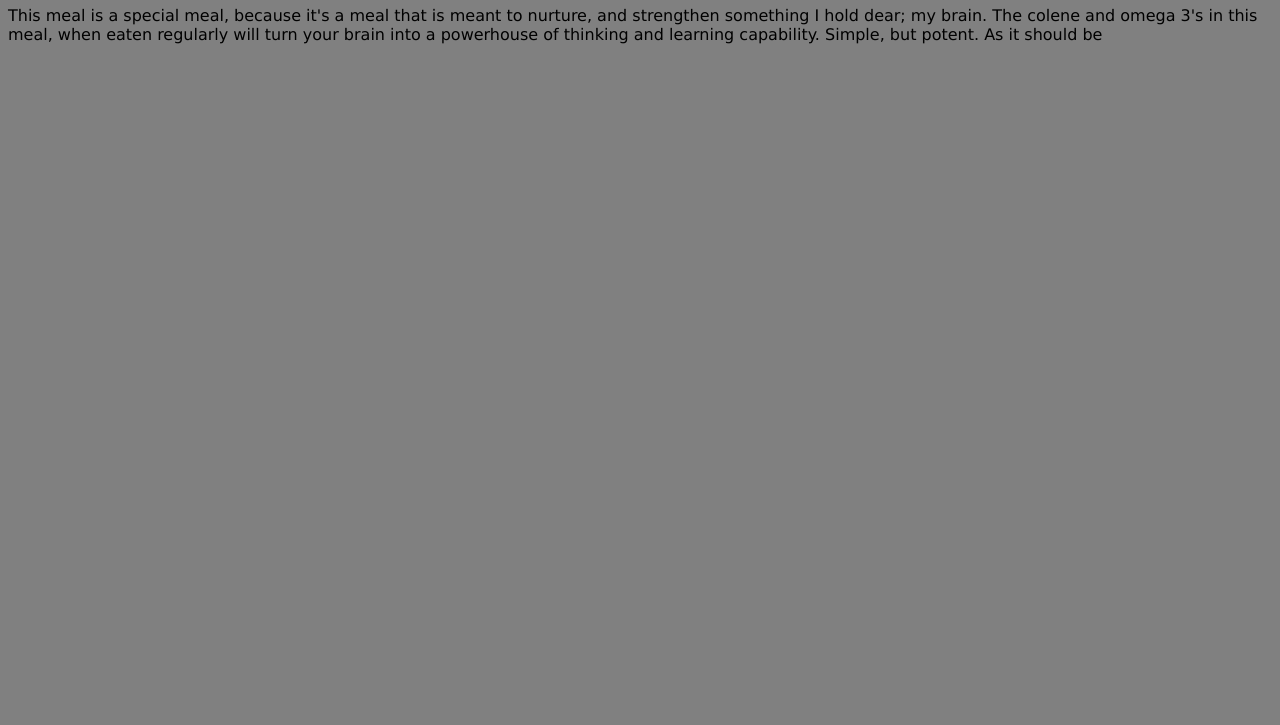
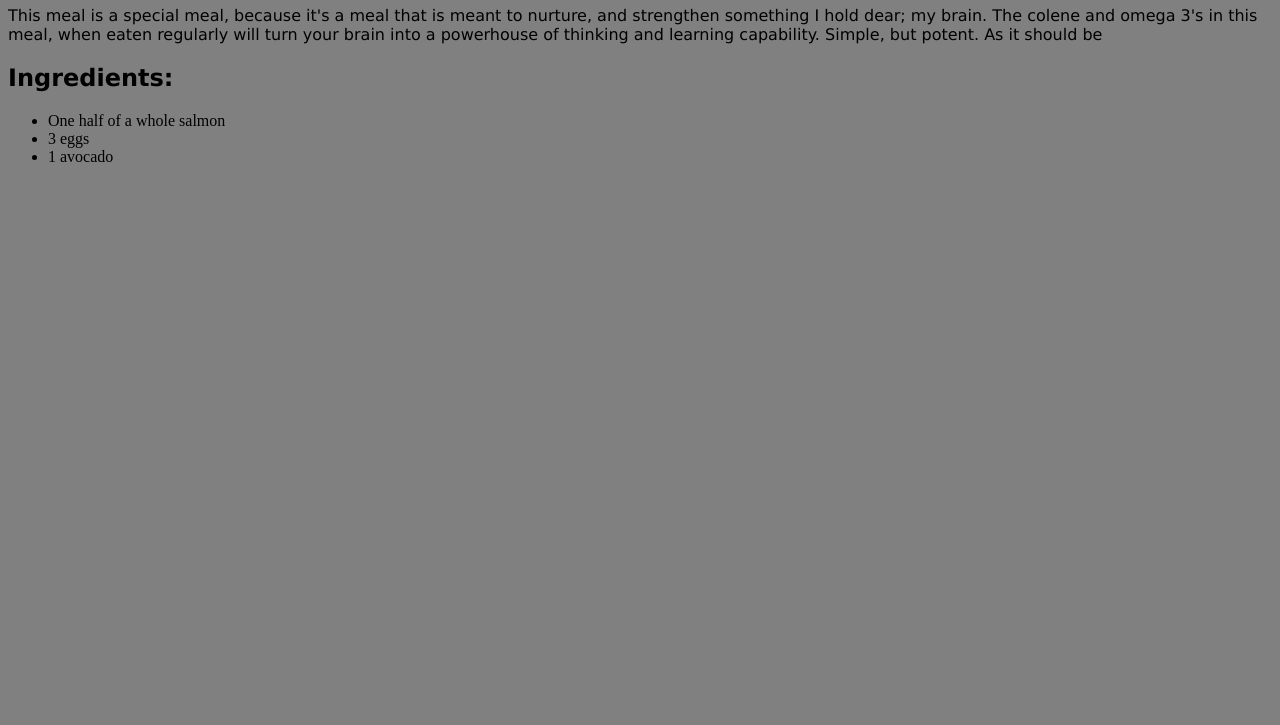
Before and after one commit to GoochMagooch/odin-recipes, a plain HTML site: page brainMeal.html in a window 1280 px wide. Shown: the part 75-800 px from the top of the page. Drawn offline with Linux system fonts and the light colour scheme.

Commit message:
Add ingredient list for brainMeal.html

```diff
--- a/brainMeal.html
+++ b/brainMeal.html
@@ -18,6 +18,13 @@
         in this meal, when eaten regularly will turn your brain into a powerhouse
         of thinking and learning capability. Simple, but potent. As it should be</p>
 
+    <h2>Ingredients:</h2>
+    <ul>
+        <li>One half of a whole salmon</li>
+        <li>3 eggs</li>
+        <li>1 avocado</li>
+    </ul>
+
 </body>
 
 </html>
```
